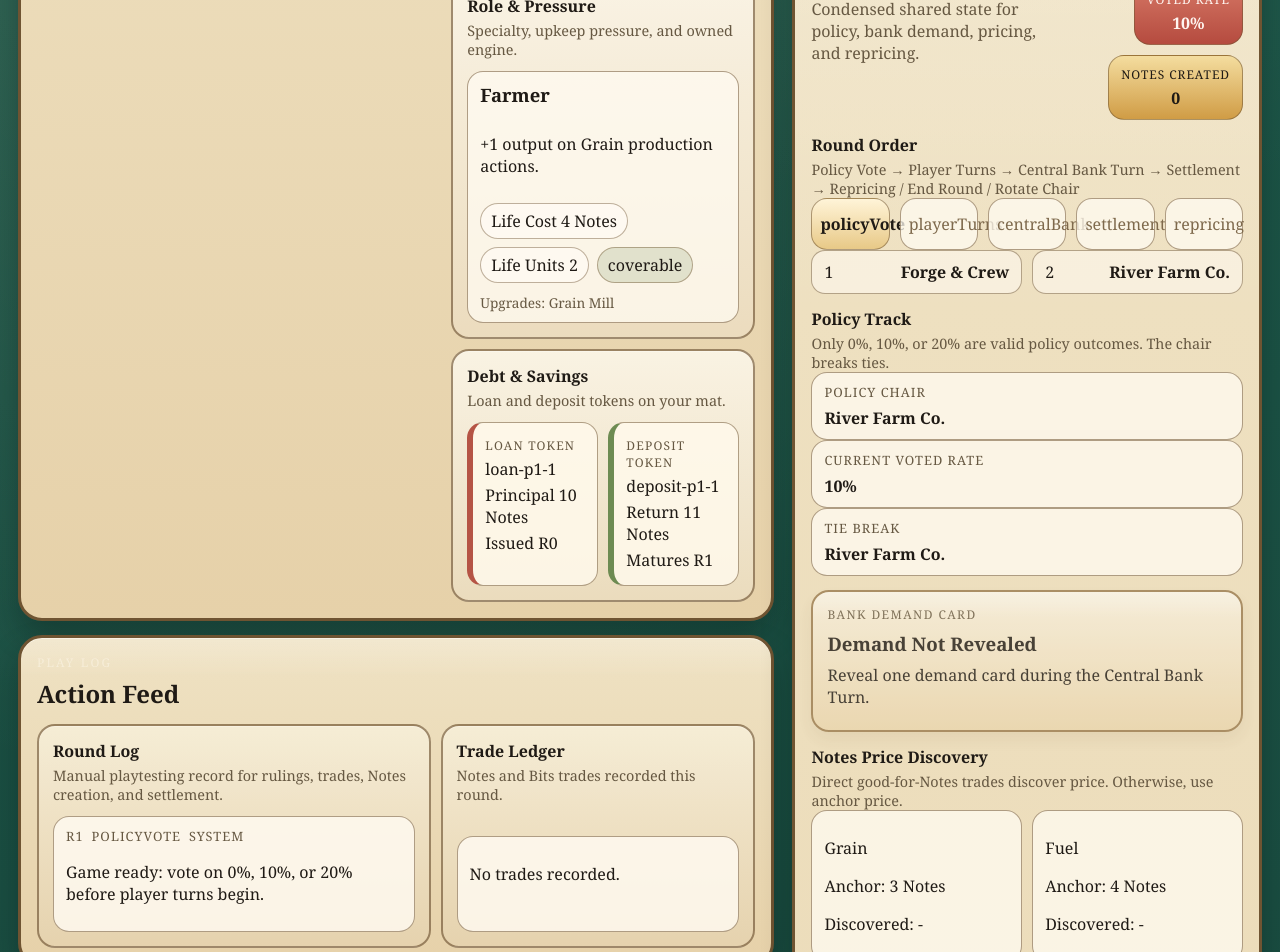
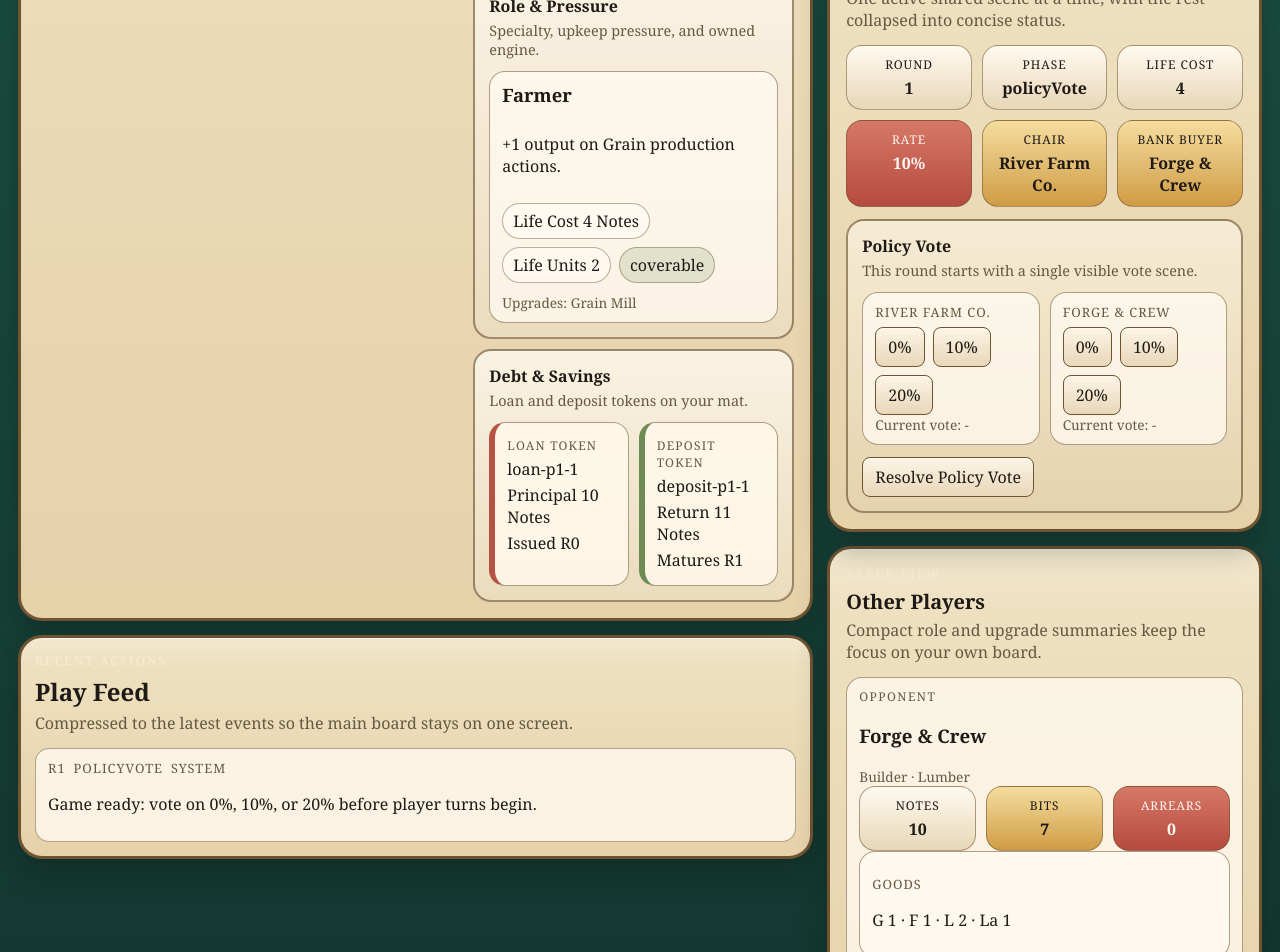
Before and after one commit to noahpedersen-26/mercado, a Next.js app: page / in a window 1280 px wide. Shown: the part 620-1572 px from the top of the page. Built offline with nearby package versions, Linux system fonts and the light colour scheme.

Commit message:
Make shared board phase-driven and compress table state

```diff
--- a/app/globals.css
+++ b/app/globals.css
@@ -127,8 +127,8 @@ select {
 
 .focus-layout {
   display: grid;
-  grid-template-columns: minmax(0, 1.45fr) minmax(320px, 0.9fr);
-  gap: 18px;
+  grid-template-columns: minmax(0, 1.5fr) minmax(300px, 0.82fr);
+  gap: 14px;
   align-items: start;
 }
 
@@ -193,6 +193,33 @@ select {
 
 .shared-board-grid-compact {
   grid-template-columns: 1fr;
+}
+
+.shared-status-strip,
+.scene-split,
+.scene-stack,
+.scene-grid-wide,
+.compact-log-list {
+  display: grid;
+  gap: 10px;
+}
+
+.shared-status-strip {
+  grid-template-columns: repeat(auto-fit, minmax(96px, 1fr));
+  margin-bottom: 12px;
+}
+
+.scene-split {
+  grid-template-columns: minmax(0, 1.2fr) minmax(240px, 0.95fr);
+}
+
+.scene-stack {
+  display: grid;
+  gap: 10px;
+}
+
+.scene-grid-wide {
+  grid-template-columns: repeat(auto-fit, minmax(170px, 1fr));
 }
 
 .board-zone {
@@ -334,6 +361,21 @@ select {
 
 .log-layout {
   grid-template-columns: 1.25fr 1fr;
+}
+
+.compact-log-board {
+  padding: 14px;
+}
+
+.compact-log-list {
+  gap: 8px;
+}
+
+.compact-log-entry {
+  border-radius: 14px;
+  border: 1px solid rgba(111, 84, 50, 0.5);
+  background: rgba(255, 251, 242, 0.78);
+  padding: 10px 12px;
 }
 
 .track-space,
@@ -673,6 +715,7 @@ select {
   .focus-layout,
   .shared-board-grid,
   .player-focus-layout,
+  .scene-split,
   .player-board-row,
   .player-board-grid,
   .log-layout {
--- a/components/game/GameLog.tsx
+++ b/components/game/GameLog.tsx
@@ -1,27 +1,21 @@
 import type { GameState } from "@/lib/game/types";
 
 export function GameLog({ state }: { state: GameState }) {
+  const recentEntries = state.turnLog.slice(-4).reverse();
+
   return (
-    <section className="board log-board">
+    <section className="board log-board compact-log-board">
       <div className="board-header">
         <div>
-          <p className="eyebrow">Play Log</p>
-          <h2>Action Feed</h2>
+          <p className="eyebrow">Recent Actions</p>
+          <h2>Play Feed</h2>
+          <p className="board-subtitle">Compressed to the latest events so the main board stays on one screen.</p>
         </div>
       </div>
 
-      <div className="log-layout">
-        <div className="action-panel action-panel-bank">
-          <div className="zone-heading">
-            <h3>Round Log</h3>
-            <p>Manual playtesting record for rulings, trades, Notes creation, and settlement.</p>
-          </div>
-          <div className="play-log">
-            {state.turnLog
-              .slice()
-              .reverse()
-              .map((entry) => (
-                <article key={entry.id} className="play-log-entry">
+      <div className="compact-log-list">
+        {recentEntries.map((entry) => (
+          <article key={entry.id} className="compact-log-entry">
             <div className="play-log-meta">
               <span>R{entry.roundNumber}</span>
               <span>{entry.phase}</span>
@@ -31,38 +25,6 @@ export function GameLog({ state }: { state: GameState }) {
           </article>
         ))}
       </div>
-        </div>
-
-        <div className="action-panel action-panel-bank">
-          <div className="zone-heading">
-            <h3>Trade Ledger</h3>
-            <p>Notes and Bits trades recorded this round.</p>
-          </div>
-          <div className="play-log">
-            {state.tradeLog.length === 0 ? (
-              <article className="play-log-entry">
-                <p>No trades recorded.</p>
-              </article>
-            ) : (
-              state.tradeLog
-                .slice()
-                .reverse()
-                .map((trade) => (
-                  <article key={trade.id} className="play-log-entry">
-                    <div className="play-log-meta">
-                      <span>{trade.resourceId}</span>
-                      <span>{trade.quantity} units</span>
-                      <span>{trade.discoveredNotesPrice ? `${trade.discoveredNotesPrice} Notes/unit` : "no discovered price"}</span>
-                    </div>
-                    <p>
-                      {trade.initiatorPlayerId} to {trade.otherPlayerId}: {trade.totalNotes} Notes and {trade.totalBits} Bits.
-                    </p>
-                  </article>
-                ))
-            )}
-          </div>
-        </div>
-      </div>
     </section>
   );
 }
--- a/components/game/MarketBankBoard.tsx
+++ b/components/game/MarketBankBoard.tsx
@@ -2,90 +2,98 @@
 
 import { useState } from "react";
 import { POLICY_OPTIONS, RESOURCE_IDS } from "@/lib/game/constants";
-import { selectCurrentBankBuyer, selectLifeCostIndex, selectNotesCreatedBreakdown, selectVisibleNotesPrices } from "@/lib/game/selectors";
+import {
+  selectCurrentBankBuyer,
+  selectLifeCostIndex,
+  selectNotesCreatedBreakdown,
+  selectVisibleNotesPrices
+} from "@/lib/game/selectors";
 import { getLeftOfChair } from "@/lib/game/turn-order";
-import type { Action, GameState, PlayerId, RateOption, ResourceId } from "@/lib/game/types";
+import type { Action, GameState, ResourceId } from "@/lib/game/types";
 import { ActionPanel } from "./ActionPanel";
 import { BankDemandCard } from "./BankDemandCard";
 import { CurrencyToken } from "./CurrencyToken";
-import { PolicyTrack } from "./PolicyTrack";
 import { PriceTrack } from "./PriceTrack";
 import { ResourceTokenGroup } from "./ResourceTokenGroup";
 import { TurnTrack } from "./TurnTrack";
 import { UpgradeRow } from "./UpgradeRow";
 
-export function MarketBankBoard({
+function SharedStatusStrip({ state }: { state: GameState }) {
+  const lifeCostIndex = selectLifeCostIndex(state);
+  const currentBankBuyer = selectCurrentBankBuyer(state);
+
+  return (
+    <div className="shared-status-strip">
+      <CurrencyToken label="Round" value={state.round.roundNumber} tone="ivory" />
+      <CurrencyToken label="Phase" value={state.round.phase} tone="ivory" />
+      <CurrencyToken label="Life Cost" value={lifeCostIndex} tone="ivory" />
+      <CurrencyToken label="Rate" value={`${state.round.votedRate}%`} tone="red" />
+      <CurrencyToken label="Chair" value={state.players[state.round.policyChairPlayerId].name} tone="brass" />
+      <CurrencyToken
+        label="Bank Buyer"
+        value={currentBankBuyer ? state.players[currentBankBuyer].name : "-"}
+        tone="brass"
+      />
+    </div>
+  );
+}
+
+function PhaseScene({
   state,
-  dispatch,
-  compact = false
+  dispatch
 }: {
   state: GameState;
   dispatch: React.Dispatch<Action>;
-  compact?: boolean;
 }) {
   const [repricingResource, setRepricingResource] = useState<ResourceId>("grain");
   const [repricingValue, setRepricingValue] = useState(String(state.anchorNotesPrices.grain));
-  const lifeCostIndex = selectLifeCostIndex(state);
   const prices = selectVisibleNotesPrices(state);
+  const notesCreated = selectNotesCreatedBreakdown(state);
   const currentBankBuyer = selectCurrentBankBuyer(state);
-  const notesCreated = selectNotesCreatedBreakdown(state);
   const activeDemandCard =
     state.bankDemandDeck.find((card) => card.id === state.round.bankDemandCardId) ??
     state.discardedBankDemandCards.find((card) => card.id === state.round.bankDemandCardId) ??
     null;
 
+  if (state.round.phase === "policyVote") {
     return (
-    <section className={`board shared-board ${compact ? "shared-board-compact" : ""}`}>
-      <div className="board-header">
-        <div>
-          <p className="eyebrow">Shared Board</p>
-          <h2>Market / Bank Board</h2>
-          <p className="board-subtitle">
-            {compact
-              ? "Condensed shared state for policy, bank demand, pricing, and repricing."
-              : "Policy vote, Notes prices, bank demand, upgrade row, and repricing pressure."}
-          </p>
-        </div>
-        <div className="board-header-stats">
-          <CurrencyToken label="Life Cost Index" value={lifeCostIndex} tone="ivory" />
-          <CurrencyToken label="Voted Rate" value={`${state.round.votedRate}%`} tone="red" />
-          <CurrencyToken label="Notes Created" value={state.round.notesCreatedThisRound} tone="brass" />
-        </div>
-      </div>
-
-      <div className={`shared-board-grid ${compact ? "shared-board-grid-compact" : ""}`}>
-        <div className="board-zone board-zone-main">
-          <TurnTrack state={state} />
-          <PolicyTrack state={state} />
-          <BankDemandCard card={activeDemandCard} />
-          <PriceTrack prices={prices} definitions={state.config.resources} />
-        </div>
-
-        <div className="board-zone board-zone-side">
-          <ActionPanel title="Policy Vote" subtitle="Each player votes 0%, 10%, or 20%. The chair breaks ties." tone="bank">
-            <div className="vote-row">
+      <section className="phase-scene">
+        <ActionPanel title="Policy Vote" subtitle="This round starts with a single visible vote scene." tone="bank">
+          <div className="scene-grid-wide">
             {state.playerOrder.map((playerId) => (
               <div key={playerId} className="track-card">
                 <span className="track-label">{state.players[playerId].name}</span>
-                  <div className="embedded-action-row">
+                <div className="scene-button-row">
                   {POLICY_OPTIONS.map((option) => (
                     <button key={option} onClick={() => dispatch({ type: "setPolicyVote", playerId, rate: option })}>
                       {option}%
                     </button>
                   ))}
                 </div>
-                  <p className="tiny-note">Vote: {state.round.policyVotes[playerId] ?? "-"}</p>
+                <p className="tiny-note">Current vote: {state.round.policyVotes[playerId] ?? "-"}</p>
               </div>
             ))}
-              <button onClick={() => dispatch({ type: "resolvePolicyVote" })}>Resolve Vote</button>
+          </div>
+          <div className="scene-button-row">
+            <button onClick={() => dispatch({ type: "resolvePolicyVote" })}>Resolve Policy Vote</button>
           </div>
         </ActionPanel>
+      </section>
+    );
+  }
 
-          <ActionPanel title="Central Bank Area" subtitle="Reveal demand, buy in order from left of chair, then advance." tone="bank">
+  if (state.round.phase === "centralBank") {
+    return (
+      <section className="phase-scene">
+        <ActionPanel
+          title="Central Bank Turn"
+          subtitle="Reveal the demand card, then buy from players in order starting left of the chair."
+          tone="bank"
+        >
+          <div className="scene-split">
+            <BankDemandCard card={activeDemandCard} />
+            <div className="scene-stack">
               <div className="mini-card">
-              <p>
-                Policy Chair: <strong>{state.players[state.round.policyChairPlayerId].name}</strong>
-              </p>
                 <p>
                   Left of Chair: <strong>{state.players[getLeftOfChair(state.playerOrder, state.round.policyChairPlayerId)].name}</strong>
                 </p>
@@ -93,18 +101,67 @@ export function MarketBankBoard({
                   Current Bank Buyer: <strong>{currentBankBuyer ? state.players[currentBankBuyer].name : "None"}</strong>
                 </p>
               </div>
-            <div className="action-grid">
-              <button onClick={() => dispatch({ type: "revealBankDemandCard" })}>Reveal Bank Demand</button>
-              <button onClick={() => dispatch({ type: "advanceBankBuyer" })}>Advance Bank Buyer</button>
+              <ResourceTokenGroup
+                title="Current Demand"
+                resources={{
+                  grain: activeDemandCard?.demand.grain ?? 0,
+                  fuel: activeDemandCard?.demand.fuel ?? 0,
+                  lumber: activeDemandCard?.demand.lumber ?? 0,
+                  labor: activeDemandCard?.demand.labor ?? 0
+                }}
+                definitions={state.config.resources}
+                tone="supply"
+              />
+              <div className="scene-button-row">
+                <button onClick={() => dispatch({ type: "revealBankDemandCard" })}>Reveal Demand</button>
+                <button onClick={() => dispatch({ type: "advanceBankBuyer" })}>Advance Buyer</button>
+              </div>
+            </div>
           </div>
         </ActionPanel>
+      </section>
+    );
+  }
 
-          <ActionPanel title="Repricing Track" subtitle="Track Notes expansion and manually update anchors in repricing." tone="bank">
-            <div className="token-bank-row">
+  if (state.round.phase === "settlement") {
+    return (
+      <section className="phase-scene">
+        <ActionPanel
+          title="Settlement"
+          subtitle="The table is now in upkeep resolution. Pay life, resolve interest, and track arrears on player boards."
+          tone="bank"
+        >
+          <div className="scene-grid-wide">
+            {state.playerOrder.map((playerId) => (
+              <div key={playerId} className="mini-card">
+                <p className="track-label">{state.players[playerId].name}</p>
+                <p>Life Paid: {state.round.settlement[playerId].lifeUnitsPaid}/2</p>
+                <p>Interest Resolved: {state.round.settlement[playerId].interestPaidLoanIds.length}</p>
+                <p>Arrears: {state.players[playerId].arrears}</p>
+              </div>
+            ))}
+          </div>
+        </ActionPanel>
+      </section>
+    );
+  }
+
+  if (state.round.phase === "repricing") {
+    return (
+      <section className="phase-scene">
+        <ActionPanel
+          title="Repricing / End Round"
+          subtitle="Adjust anchors manually from the shared board using notes-created pressure and discovered prices."
+          tone="bank"
+        >
+          <div className="scene-split">
+            <div className="scene-stack">
+              <div className="shared-status-strip">
                 <CurrencyToken label="Loans Issued" value={notesCreated.loansIssued} tone="ivory" />
                 <CurrencyToken label="Bank Buys" value={notesCreated.bankPurchases} tone="ivory" />
                 <CurrencyToken label="Notes Created" value={notesCreated.total} tone="brass" />
               </div>
+              <div className="scene-form-grid">
                 <label className="control-stack">
                   <span>Anchor Good</span>
                   <select value={repricingResource} onChange={(event) => setRepricingResource(event.target.value as ResourceId)}>
@@ -116,10 +173,11 @@ export function MarketBankBoard({
                   </select>
                 </label>
                 <label className="control-stack">
-              <span>New Anchor Notes Price</span>
+                  <span>New Anchor Price</span>
                   <input value={repricingValue} onChange={(event) => setRepricingValue(event.target.value)} type="number" min="1" />
                 </label>
-            <div className="embedded-action-row">
+              </div>
+              <div className="scene-button-row">
                 <button
                   onClick={() =>
                     dispatch({
@@ -133,40 +191,54 @@ export function MarketBankBoard({
                 </button>
                 <button onClick={() => dispatch({ type: "endRound" })}>End Round / Rotate Chair</button>
               </div>
-          </ActionPanel>
             </div>
-
-        <div className="board-zone board-zone-full">
-          <UpgradeRow cards={state.upgradeMarketRow} />
-        </div>
-
-        <div className="board-zone board-zone-bank">
-          <ActionPanel title="Bank Buying Targets" subtitle="Demand skews toward Lumber and Labor, with some Fuel and rare Grain." tone="bank">
-            <ResourceTokenGroup
-              title="Current Demand"
-              resources={{
-                grain: activeDemandCard?.demand.grain ?? 0,
-                fuel: activeDemandCard?.demand.fuel ?? 0,
-                lumber: activeDemandCard?.demand.lumber ?? 0,
-                labor: activeDemandCard?.demand.labor ?? 0
-              }}
-              definitions={state.config.resources}
-              tone="supply"
-            />
-          </ActionPanel>
-
-          <ActionPanel title="Discovered Notes Prices" subtitle="Bank pays latest discovered Notes price this round or anchor if none." tone="bank">
-            <div className="price-summary-list">
-              {RESOURCE_IDS.map((resourceId) => (
-                <div key={resourceId} className="table-row">
-                  <span>{state.config.resources[resourceId].name}</span>
-                  <strong>{prices[resourceId].discovered ?? prices[resourceId].anchor} Notes</strong>
-                </div>
-              ))}
+            <PriceTrack prices={prices} definitions={state.config.resources} />
           </div>
         </ActionPanel>
-        </div>
-      </div>
       </section>
     );
   }
+
+  return (
+    <section className="phase-scene">
+      <ActionPanel
+        title="Shared Board Snapshot"
+        subtitle="During player turns, the shared board stays compressed: turn order, prices, and the upgrade market stay visible without taking over the screen."
+        tone="bank"
+      >
+        <div className="scene-split">
+          <div className="scene-stack">
+            <TurnTrack state={state} />
+            <PriceTrack prices={prices} definitions={state.config.resources} />
+          </div>
+          <UpgradeRow cards={state.upgradeMarketRow} />
+        </div>
+      </ActionPanel>
+    </section>
+  );
+}
+
+export function MarketBankBoard({
+  state,
+  dispatch,
+  compact = false
+}: {
+  state: GameState;
+  dispatch: React.Dispatch<Action>;
+  compact?: boolean;
+}) {
+  return (
+    <section className={`board shared-board ${compact ? "shared-board-compact" : ""}`}>
+      <div className="board-header">
+        <div>
+          <p className="eyebrow">Shared Board</p>
+          <h2>Table State</h2>
+          <p className="board-subtitle">One active shared scene at a time, with the rest collapsed into concise status.</p>
+        </div>
+      </div>
+
+      <SharedStatusStrip state={state} />
+      <PhaseScene state={state} dispatch={dispatch} />
+    </section>
+  );
+}
```
Lines whose indentation alone changed are shown as unchanged.
